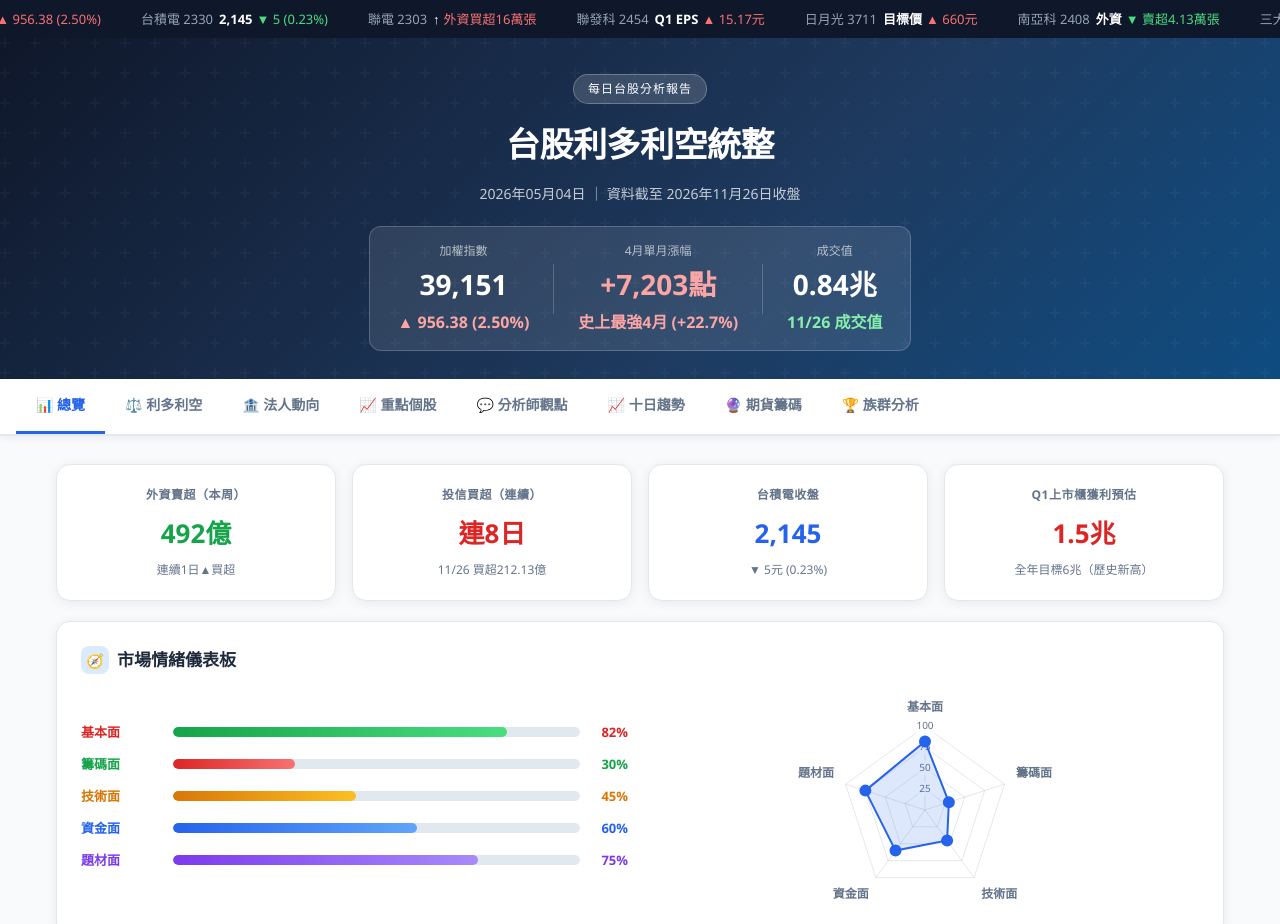
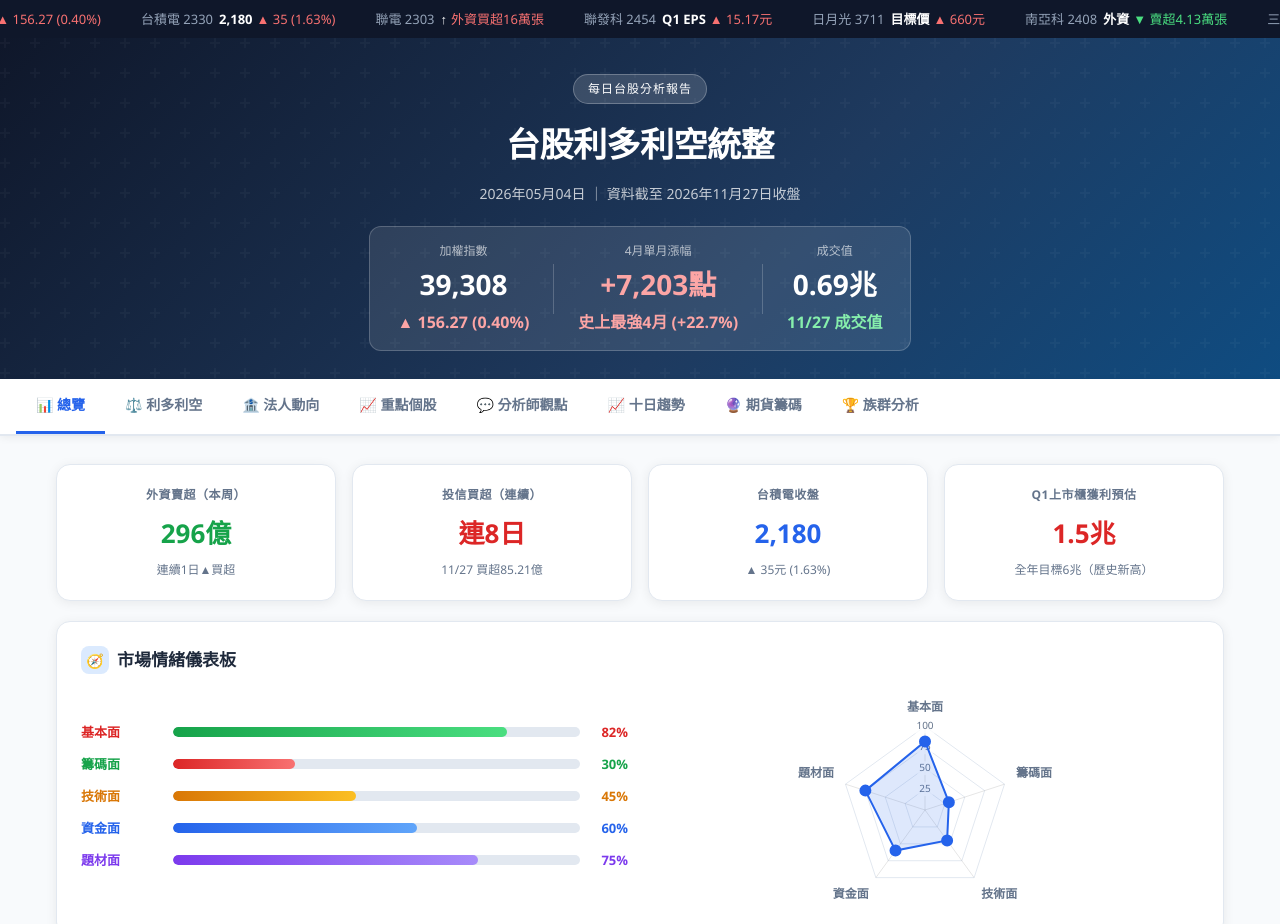
Before and after one commit to hisky576/hisky576--taiwan-stock-report, a plain HTML site: page index.html in a window 1280 px wide. Shown: the top 924 px of the page. Drawn offline with nearby package versions, Linux system fonts and the light colour scheme.

Commit message:
Daily update: Taiwan Stock Report for 2026/11/27

```diff
--- a/index.html
+++ b/index.html
@@ -3,7 +3,7 @@
 <head>
   <meta charset="UTF-8" />
   <meta name="viewport" content="width=device-width, initial-scale=1.0" />
-  <title>台股每日利多利空統整報告 | 2026/11/26</title>
+  <title>台股每日利多利空統整報告 | 2026/11/27</title>
   <script src="https://cdn.jsdelivr.net/npm/chart.js@4.4.0/dist/chart.umd.min.js"></script>
   <style>
     :root {
@@ -579,22 +579,22 @@
 <!-- Ticker -->
 <div class="ticker-wrap">
   <div class="ticker-inner" id="ticker">
-    <span class="ticker-item"><span class="name">加權指數</span><span class="price">39,151</span><span class="chg up">▲ 956.38 (2.50%)</span></span>
-    <span class="ticker-item"><span class="name">台積電 2330</span><span class="price">2,145</span><span class="chg down">▼ 5 (0.23%)</span></span>
+    <span class="ticker-item"><span class="name">加權指數</span><span class="price">39,308</span><span class="chg up">▲ 156.27 (0.40%)</span></span>
+    <span class="ticker-item"><span class="name">台積電 2330</span><span class="price">2,180</span><span class="chg up">▲ 35 (1.63%)</span></span>
     <span class="ticker-item"><span class="name">聯電 2303</span><span class="price">↑</span><span class="chg up">外資買超16萬張</span></span>
     <span class="ticker-item"><span class="name">聯發科 2454</span><span class="price">Q1 EPS</span><span class="chg up">▲ 15.17元</span></span>
     <span class="ticker-item"><span class="name">日月光 3711</span><span class="price">目標價</span><span class="chg up">▲ 660元</span></span>
     <span class="ticker-item"><span class="name">南亞科 2408</span><span class="price">外資</span><span class="chg down">▼ 賣超4.13萬張</span></span>
-    <span class="ticker-item"><span class="name">三大法人</span><span class="price">合計</span><span class="chg down">▼ 賣超151.03億</span></span>
-    <span class="ticker-item"><span class="name">外資本周</span><span class="price">動向</span><span class="chg down">▼ 賣超491.81億元</span></span>
-    <span class="ticker-item"><span class="name">加權指數</span><span class="price">39,151</span><span class="chg up">▲ 956.38 (2.50%)</span></span>
-    <span class="ticker-item"><span class="name">台積電 2330</span><span class="price">2,145</span><span class="chg down">▼ 5 (0.23%)</span></span>
+    <span class="ticker-item"><span class="name">三大法人</span><span class="price">合計</span><span class="chg down">▼ 賣超213.03億</span></span>
+    <span class="ticker-item"><span class="name">外資本周</span><span class="price">動向</span><span class="chg down">▼ 賣超296.28億元</span></span>
+    <span class="ticker-item"><span class="name">加權指數</span><span class="price">39,308</span><span class="chg up">▲ 156.27 (0.40%)</span></span>
+    <span class="ticker-item"><span class="name">台積電 2330</span><span class="price">2,180</span><span class="chg up">▲ 35 (1.63%)</span></span>
     <span class="ticker-item"><span class="name">聯電 2303</span><span class="price">↑</span><span class="chg up">外資買超16萬張</span></span>
     <span class="ticker-item"><span class="name">聯發科 2454</span><span class="price">Q1 EPS</span><span class="chg up">▲ 15.17元</span></span>
     <span class="ticker-item"><span class="name">日月光 3711</span><span class="price">目標價</span><span class="chg up">▲ 660元</span></span>
     <span class="ticker-item"><span class="name">南亞科 2408</span><span class="price">外資</span><span class="chg down">▼ 賣超4.13萬張</span></span>
-    <span class="ticker-item"><span class="name">三大法人</span><span class="price">合計</span><span class="chg down">▼ 賣超151.03億</span></span>
-    <span class="ticker-item"><span class="name">外資本周</span><span class="price">動向</span><span class="chg down">▼ 賣超491.81億元</span></span>
+    <span class="ticker-item"><span class="name">三大法人</span><span class="price">合計</span><span class="chg down">▼ 賣超213.03億</span></span>
+    <span class="ticker-item"><span class="name">外資本周</span><span class="price">動向</span><span class="chg down">▼ 賣超296.28億元</span></span>
   </div>
 </div>
 
@@ -602,12 +602,12 @@
 <header>
   <div class="badge">每日台股分析報告</div>
   <h1>台股利多利空統整</h1>
-  <p class="subtitle">2026年05月04日 ｜ 資料截至 2026年11月26日收盤</p>
+  <p class="subtitle">2026年05月04日 ｜ 資料截至 2026年11月27日收盤</p>
   <div class="index-hero">
     <div>
       <div class="label">加權指數</div>
-      <div class="val">39,151</div>
-      <div class="chg up">▲ 956.38 (2.50%)</div>
+      <div class="val">39,308</div>
+      <div class="chg up">▲ 156.27 (0.40%)</div>
     </div>
     <div style="width:1px;height:50px;background:rgba(255,255,255,0.2)"></div>
     <div>
@@ -618,8 +618,8 @@
     <div style="width:1px;height:50px;background:rgba(255,255,255,0.2)"></div>
     <div>
       <div class="label">成交值</div>
-      <div class="val">0.84兆</div>
-      <div class="chg" style="color:#86efac">11/26 成交值</div>
+      <div class="val">0.69兆</div>
+      <div class="chg" style="color:#86efac">11/27 成交值</div>
     </div>
   </div>
 </header>
@@ -645,18 +645,18 @@
     <div class="summary-grid">
       <div class="stat-card bear">
         <div class="stat-label">外資賣超（本周）</div>
-        <div class="stat-value">492億</div>
+        <div class="stat-value">296億</div>
         <div class="stat-sub">連續1日▲買超</div>
       </div>
       <div class="stat-card bull">
         <div class="stat-label">投信買超（連續）</div>
         <div class="stat-value">連8日</div>
-        <div class="stat-sub">11/26 買超212.13億</div>
+        <div class="stat-sub">11/27 買超85.21億</div>
       </div>
       <div class="stat-card neutral">
         <div class="stat-label">台積電收盤</div>
-        <div class="stat-value">2,145</div>
-        <div class="stat-sub">▼ 5元 (0.23%)</div>
+        <div class="stat-value">2,180</div>
+        <div class="stat-sub">▲ 35元 (1.63%)</div>
       </div>
       <div class="stat-card bull">
         <div class="stat-label">Q1上市櫃獲利預估</div>
```
